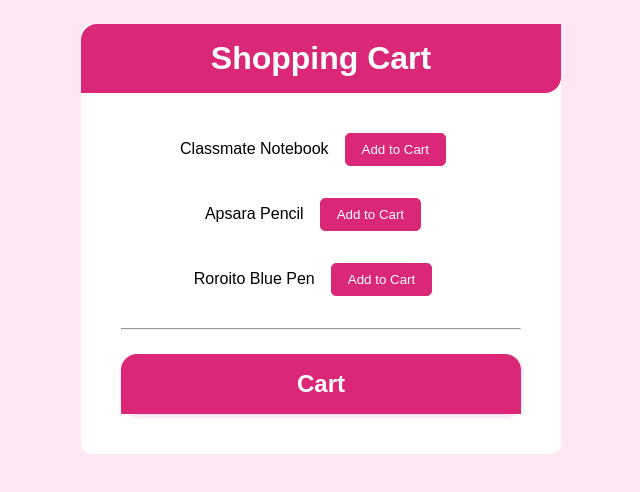
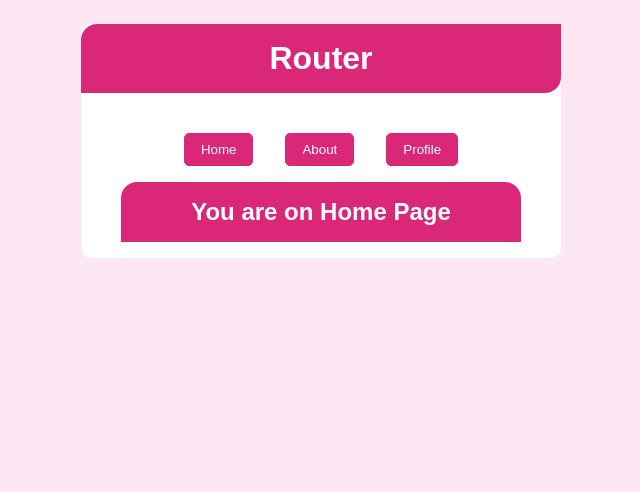
Before and after one commit to SlaYpoint/react-excercises, a React (Create React App) app: page / in a window 1280 px wide. Shown: the top 492 px of the page, without its empty margins (319-959 px from the left). Built offline with nearby package versions, Linux system fonts and the light colour scheme.

Commit message:
added SwitchTabs

```diff
--- a/src/App.js
+++ b/src/App.js
@@ -4,14 +4,15 @@
 import CharCounter from './components/CharCounter';
 import PasswordMatch from './components/PasswordMatch';
 import ShoppingCart from './components/ShoppingCart/ShoppingCart';
-
+import SwitchTabs from './components/SwitchTabs';
 export default function App() {
 	return (
 		<div className="App">
 			{/* <Counter /> */}
 			{/* <CharCounter /> */}
 			{/* <PasswordMatch /> */}
-			<ShoppingCart />
+			{/* <ShoppingCart /> */}
+			<SwitchTabs />
 		</div>
 	);
 }
--- /dev/null
+++ b/src/components/SwitchTabs.js
@@ -0,0 +1,29 @@
+import React, { useState } from 'react';
+
+const Home = () => <h2> You are on Home Page</h2>;
+const About = () => <h2> You are on About Page</h2>;
+const Profile = () => <h2> You are on Profile Page</h2>;
+
+const SwitchTabs = () => {
+	const [tab, setTab] = useState(<Home />);
+
+	return (
+		<div className="container">
+			<h1>Router</h1>
+			<div>
+				<button className="btn" onClick={() => setTab(<Home />)}>
+					Home
+				</button>
+				<button className="btn" onClick={() => setTab(<About />)}>
+					About
+				</button>
+				<button className="btn" onClick={() => setTab(<Profile />)}>
+					Profile
+				</button>
+			</div>
+			{tab}
+		</div>
+	);
+};
+
+export default SwitchTabs;
```
